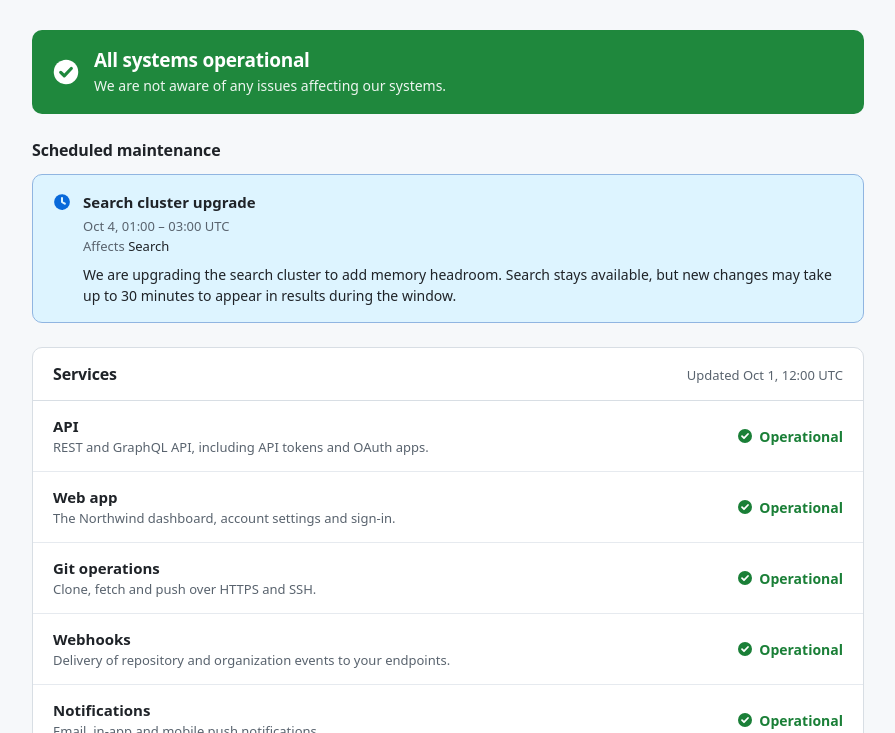
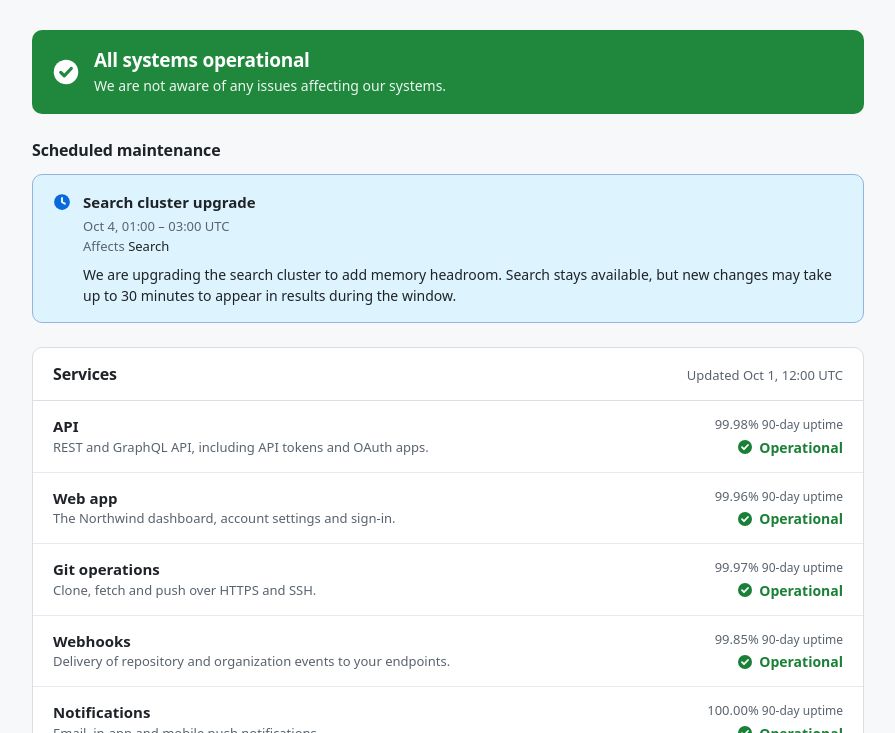
Before and after one commit to ml6team/unum-demo-canary, a website built with Vite: page index.html in a window 1280 px wide. Shown: the part 67-800 px from the top of the page, without its empty margins (192-1087 px from the left). Built offline with nearby package versions, Linux system fonts and the light colour scheme.

Commit message:
feat: show 90-day uptime on each service row (UNUSFD-39)

```diff
--- a/src/lib/format.ts
+++ b/src/lib/format.ts
@@ -49,3 +49,8 @@ export function formatDuration(ms: number): string {
 export function formatIncidentDuration(start: string, end: string): string {
   return formatDuration(durationMs(start, end));
 }
+
+/** 99.76 -> "99.76%", 100 -> "100.00%". */
+export function formatUptime(percent: number): string {
+  return `${percent.toFixed(2)}%`;
+}
--- a/src/main.ts
+++ b/src/main.ts
@@ -1,12 +1,19 @@
 import './style.css';
 import { incidents, NOW, services } from './data';
-import { formatDateTime, formatDay, formatIncidentDuration, formatRange } from './lib/format';
+import {
+  formatDateTime,
+  formatDay,
+  formatIncidentDuration,
+  formatRange,
+  formatUptime,
+} from './lib/format';
 import {
   activeIncidents,
   affectedServiceNames,
   groupByDay,
   incidentState,
   pastIncidents,
+  serviceUptime,
   upcomingMaintenance,
   updatesNewestFirst,
 } from './lib/incidents';
@@ -87,9 +94,15 @@ function serviceRow(service: Service): HTMLLIElement {
       el('h3', { class: 'service-name' }, [service.name]),
       el('p', { class: 'service-description' }, [service.description]),
     ]),
-    el('span', { class: `status tone-${service.status}` }, [
-      icon(service.status),
-      STATUS_LABEL[service.status],
+    el('div', { class: 'service-figures' }, [
+      el('span', { class: 'service-uptime' }, [
+        formatUptime(serviceUptime(service, incidents, NOW)),
+        el('span', { class: 'service-uptime-label' }, [' 90-day uptime']),
+      ]),
+      el('span', { class: `status tone-${service.status}` }, [
+        icon(service.status),
+        STATUS_LABEL[service.status],
+      ]),
     ]),
   ]);
 }
--- a/src/style.css
+++ b/src/style.css
@@ -364,6 +364,24 @@ a {
   font-size: 13px;
 }
 
+.service-figures {
+  display: flex;
+  flex: none;
+  flex-direction: column;
+  align-items: flex-end;
+  gap: 2px;
+}
+
+.service-uptime {
+  color: var(--text-muted);
+  font-size: 13px;
+  font-variant-numeric: tabular-nums;
+}
+
+.service-uptime-label {
+  font-size: 12px;
+}
+
 .status {
   display: inline-flex;
   flex: none;
```
Also changed, not shown: README.md.
